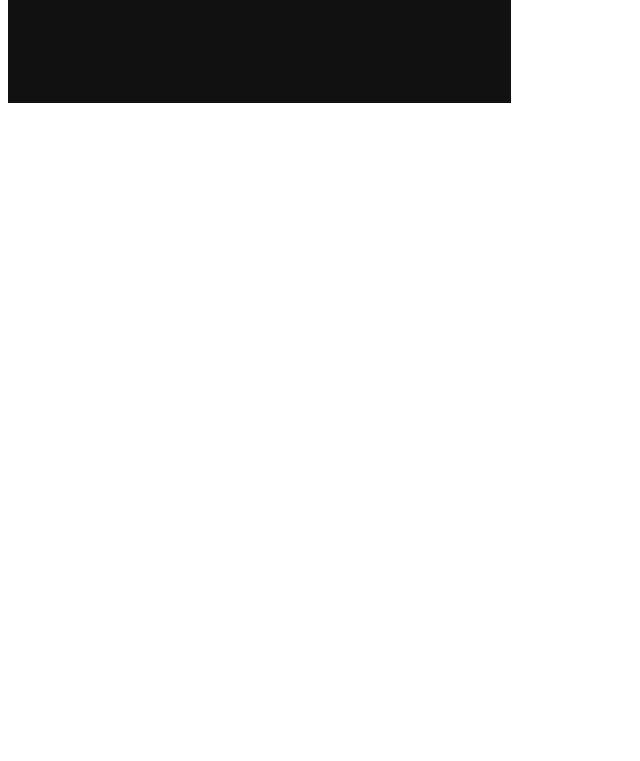
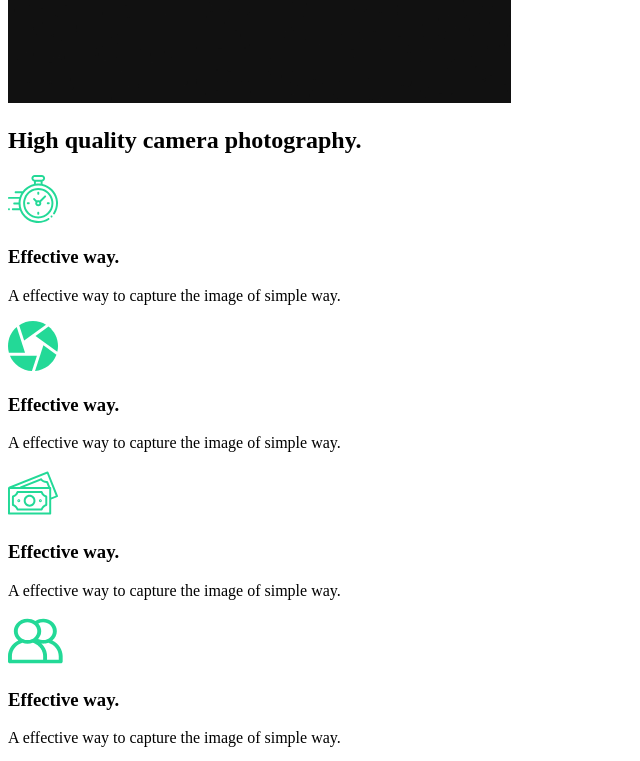
Before and after one commit to admin42045/React_WebApplication_Capture, a React (Create React App) app: page / in a window 1280 px wide. Shown: the part 820-1581 px from the top of the page, without its empty margins (0-640 px from the left). Before the commit the page ends 935 px from the top, so only its background shows below. Built offline with nearby package versions, Linux system fonts and the light colour scheme.

Commit message:
2. services sections

```diff
--- a/src/Pages/AboutUs.js
+++ b/src/Pages/AboutUs.js
@@ -1,9 +1,14 @@
 import React from 'react';
 import AboutSection from '../components/AboutSection';
+import ServicesSection from '../components/ServicesSection';
 
 const AboutUs =() => {
     return(
+        // adding fragment
+        <>
         <AboutSection />
+        <ServicesSection/>
+        </>
     )
 }
 
--- a/src/components/AboutSection.js
+++ b/src/components/AboutSection.js
@@ -19,7 +19,7 @@ const AboutSection = () => {
              </div>
          </div>
          <div className="image">
-             <img src={home1} alt="home 1 image" />
+             <img  alt="home1" src={home1}  />
          </div>
         </div>
     )
--- /dev/null
+++ b/src/components/ServicesSection.js
@@ -0,0 +1,61 @@
+import React from 'react';
+
+//importing the image
+import clock from '../img/clock.svg';
+import diaphragm from '../img/diaphragm.svg';
+import money from '../img/money.svg';
+import teamwork from '../img/teamwork.svg';
+import home2 from '../img/home2.png';
+
+const ServicesSection = () => {
+    return(
+        <div className="services">
+            <div className="description">
+                <h2>High <span>quality</span> camera photography.</h2>
+                 <div className="cards">
+
+
+                     <div className="card">
+                         <div className="icon">
+                             <img src={clock} alt="clock" />
+                             <h3>Effective way.</h3>
+                         </div>
+                         <p>A effective way to capture the image of simple way.</p>
+                     </div>
+
+                     <div className="card">
+                         <div className="icon">
+                             <img src={diaphragm} alt="clock" />
+                             <h3>Effective way.</h3>
+                         </div>
+                         <p>A effective way to capture the image of simple way.</p>
+                     </div>
+
+                     <div className="card">
+                         <div className="icon">
+                             <img src={money} alt="clock" />
+                             <h3>Effective way.</h3>
+                         </div>
+                         <p>A effective way to capture the image of simple way.</p>
+                     </div>
+
+                     <div className="card">
+                         <div className="icon">
+                             <img src={teamwork} alt="clock" />
+                             <h3>Effective way.</h3>
+                         </div>
+                         <p>A effective way to capture the image of simple way.</p>
+                     </div>
+
+
+                 </div>
+            </div>
+            <div className="home2">
+                <img src={home2} alt="home 2" />
+            </div>
+
+        </div>
+    )
+}
+
+export default ServicesSection;
```
